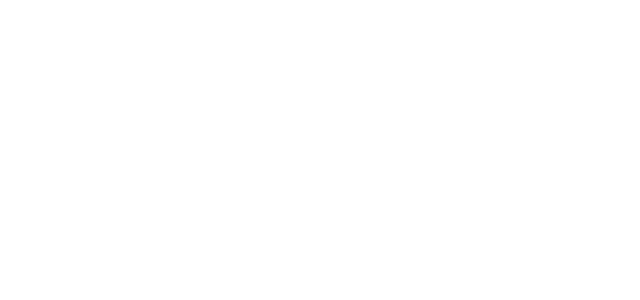
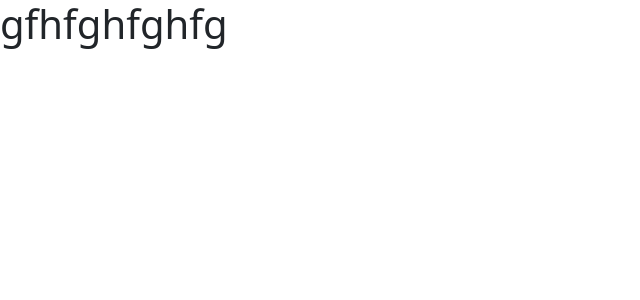
Before and after one commit to Parsagrammer/SHbet, a React (Create React App) app: page /betpage in a window 1280 px wide. Before the commit this address had no page. Shown: the top 300 px of the page, without its empty margins (0-640 px from the left). Built offline with nearby package versions, Linux system fonts and the light colour scheme.

Commit message:
betpage created

```diff
--- a/src/app.jsx
+++ b/src/app.jsx
@@ -3,6 +3,7 @@
 import Home from "./component/home/home";
 import contextUse from "./context/context";
 import GamePage from "./component/gamesPage/Gpage";
+import BetPage from "./component/betpage/betpage";
 const App = () => {
     let [gamespage , setgamespage]=useState([
 {id:1 , page:'Soccer tournaments' , games:[
@@ -58,6 +59,7 @@
 
 <Routes>
    <Route path="/GamesPage"  element={<GamePage/>}  />
+   <Route path="/betpage"  element={<BetPage/>} />
    <Route path="/"  element={<Home/>} />
 
 </Routes>
--- /dev/null
+++ b/src/component/betpage/betpage.jsx
@@ -0,0 +1,18 @@
+import { useContext, useState } from "react";
+import { Link } from "react-router-dom";
+import contextUse from "../../context/context";
+import queryString from  "query-string"
+import './betpage.css'
+
+const BetPage = (props) => {
+    const contextuse = useContext(contextUse)
+    return ( <>
+    <h1 className="text-dark" >gfhfghfghfg</h1>
+
+    </> );
+}
+
+export default BetPage;<>
+
+
+</>
--- a/src/component/gamesPage/Gpage.jsx
+++ b/src/component/gamesPage/Gpage.jsx
@@ -6,7 +6,8 @@
 const GamePage = (props) => {
     const contextuse = useContext(contextUse)
     let infoGames =contextuse.gamePage[queryString.parse(window.location.search).id-1]
-    console.log(infoGames)
+
+    console.log(queryString.parse(window.location.search).id-1)
     return ( <>
     <section className="gamepage" >
 <Link className="p-3 m-3 " to={'/'} ><svg xmlns="http://www.w3.org/2000/svg" width="50" height="50" fill="currentColor" class="bi text-danger rounded-circle border border-danger  m-3 bi-arrow-bar-left" viewBox="0 0 16 16">
@@ -17,7 +18,7 @@
 <div className="row p-4" >
 {
  infoGames.games.map((e,i)=>{
-        return <Link key={i} className=" w-75 text-decoration-none  text-center m-3 fs-1" to={`id=${i}`}  >
+        return <Link key={i} className=" w-75 text-decoration-none  text-center m-3 fs-1" to={`/betpage?game=${i}&sportId=${queryString.parse(window.location.search).id-1}`}  >
             <button    className="gamebtn" >
             <div  >
 
```
Also changed, not shown: src/component/betpage/betpage.css (added).
